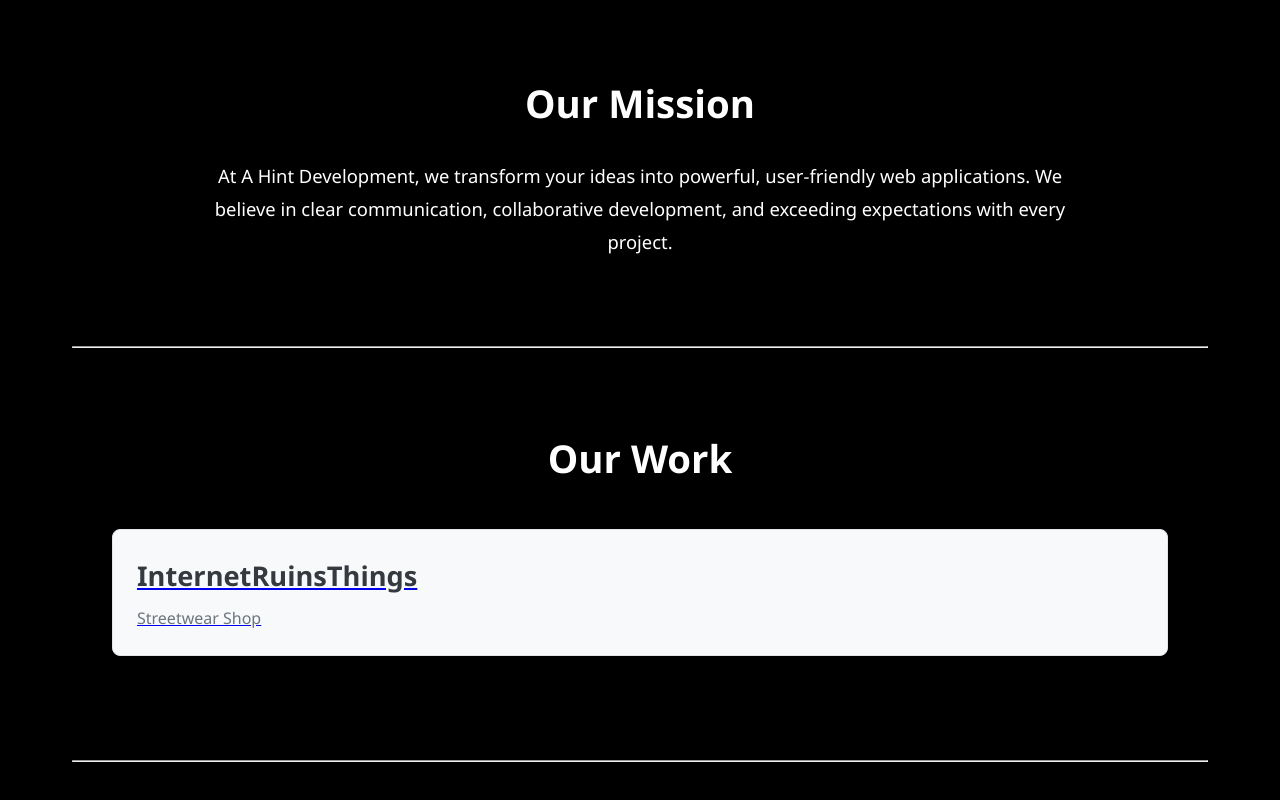
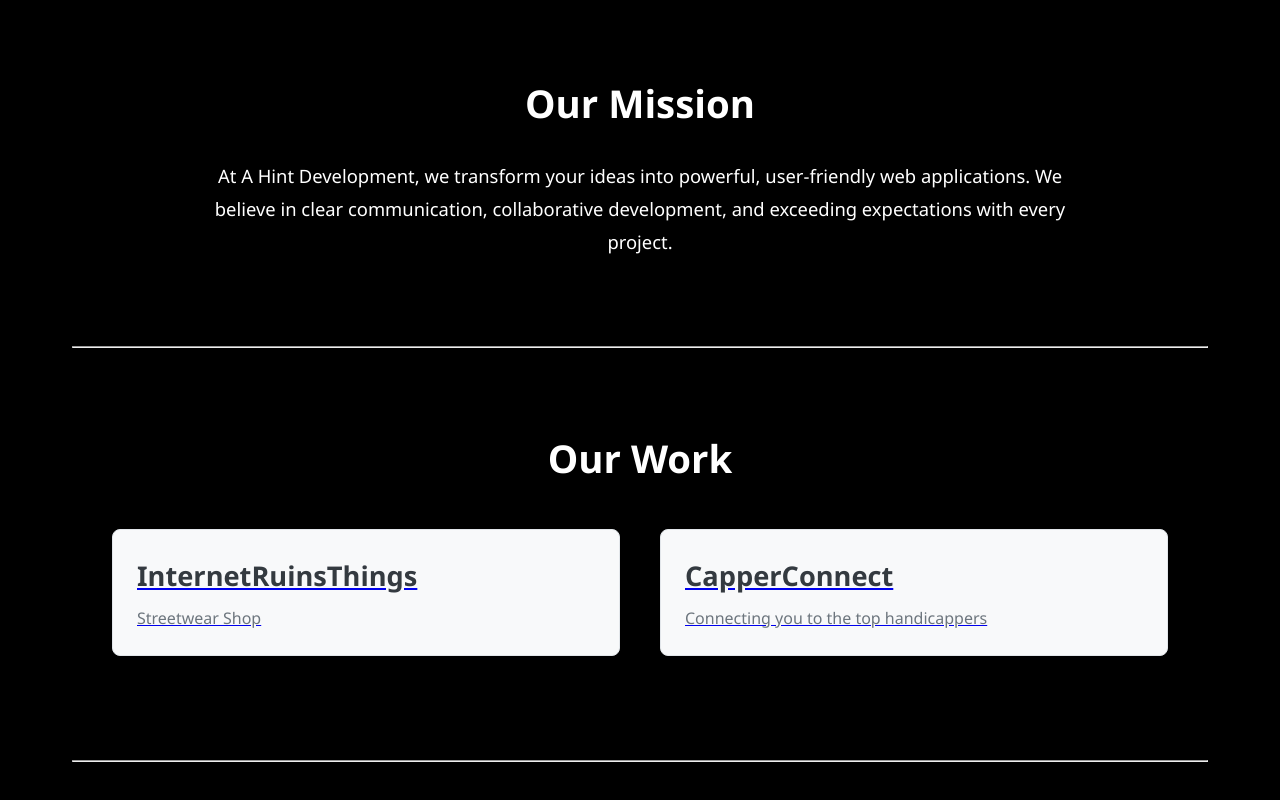
Before and after one commit to ahint01/portfolio, a React (Create React App) app: page /#/ in a window 1280 px wide. Shown: the part 320-1120 px from the top of the page. Built offline with nearby package versions, Linux system fonts and the light colour scheme.

Commit message:
add capperconnect demo

```diff
--- a/src/pages/Home.tsx
+++ b/src/pages/Home.tsx
@@ -9,6 +9,12 @@ const Home: React.FC = () => {
       name: 'InternetRuinsThings',
       description: 'Streetwear Shop',
       link: 'https://internetruinsthings.net',
+    },
+    {
+      id: 2,
+      name: 'CapperConnect',
+      description: 'Connecting you to the top handicappers',
+      link: 'https://youtu.be/SPNaL2Fjh1k',
     },
   ];
 
--- a/src/pages/Portfolio.tsx
+++ b/src/pages/Portfolio.tsx
@@ -6,7 +6,7 @@ import Navbar from '../components/Navbar';
 
 function Portfolio() {
   const upcomingProjects = [
-    { title: 'Capper Connect', description: 'Connecting you to the top handicappers' },
+    { title: 'Capper Connect', description: 'Connecting you to the top handicappers', link: 'https://youtu.be/SPNaL2Fjh1k' },
     { title: 'Superb Barbershop', description: 'Finest cuts in the city' },
   ];
 
```
